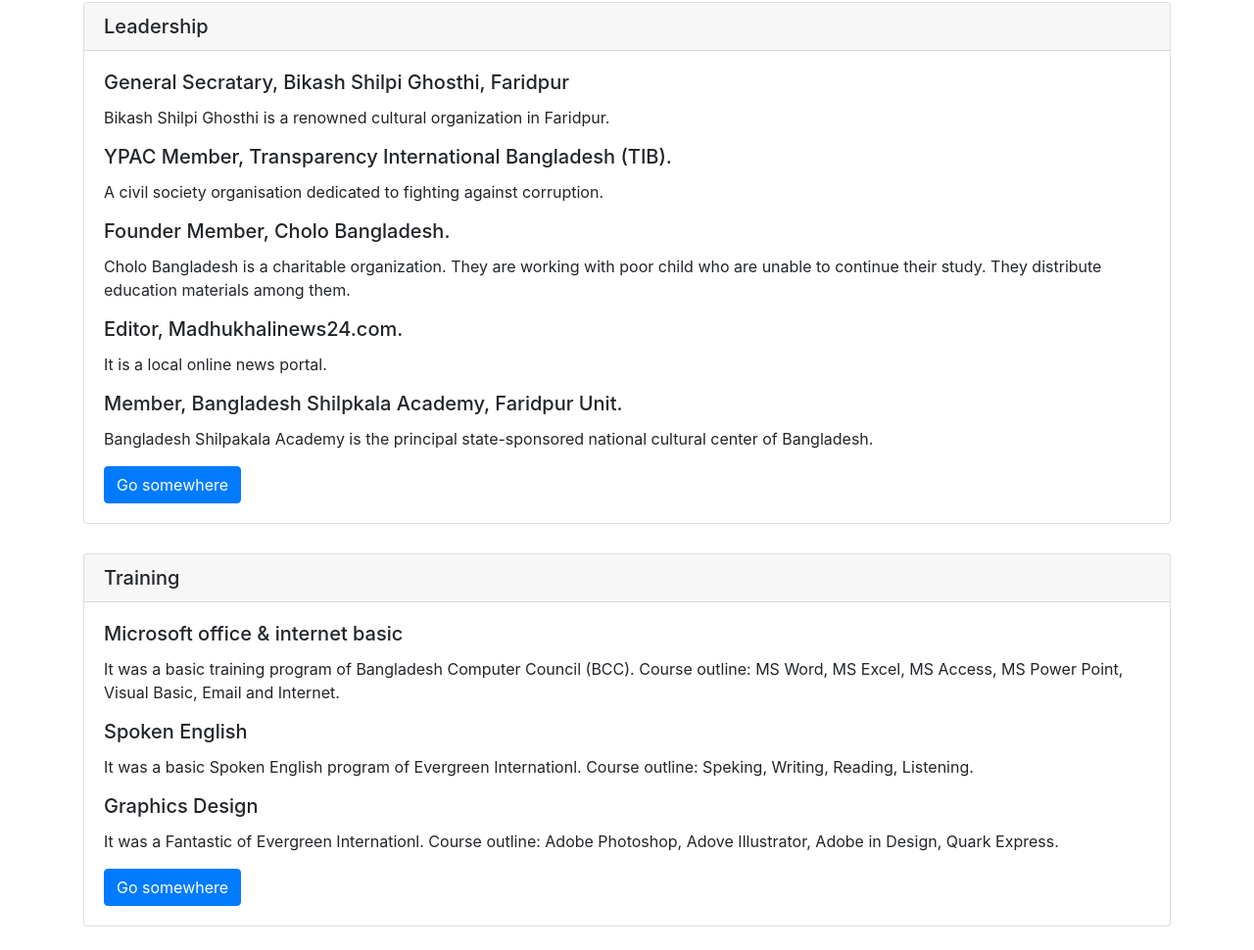
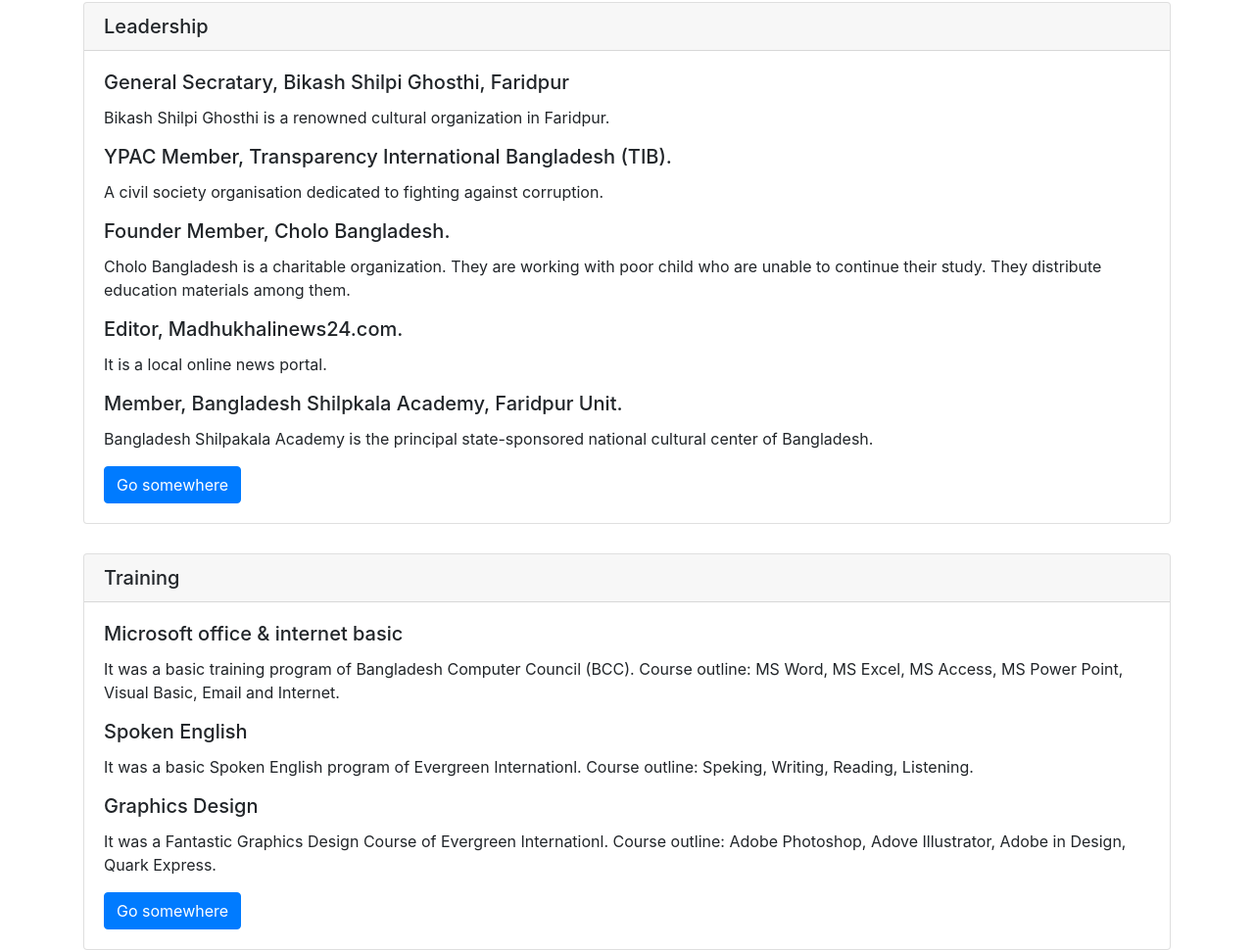
Before and after one commit to kazikawsar/portfolio, a plain HTML site: page index.html in a window 1280 px wide. Shown: the part 2208-3178 px from the top of the page at 98% size. Before the commit the page ends 3154 px from the top, so only its background shows below. Drawn offline with nearby package versions, Linux system fonts and the light colour scheme.

Commit message:
Update index.html

```diff
--- a/index.html
+++ b/index.html
@@ -140,7 +140,7 @@
 <h5 class="card-title">Spoken English</h5>
     <p class="card-text">It was a basic Spoken English program of Evergreen Internationl. Course outline: Speking, Writing, Reading, Listening.</p>
 <h5 class="card-title">Graphics Design</h5>
-    <p class="card-text">It was a Fantastic of Evergreen Internationl. Course outline: Adobe Photoshop, Adove Illustrator, Adobe in Design, Quark Express.</p>
+    <p class="card-text">It was a Fantastic Graphics Design Course of Evergreen Internationl. Course outline: Adobe Photoshop, Adove Illustrator, Adobe in Design, Quark Express.</p>
     <a href="#" class="btn btn-primary">Go somewhere</a>
   </div>
 </div>
```
